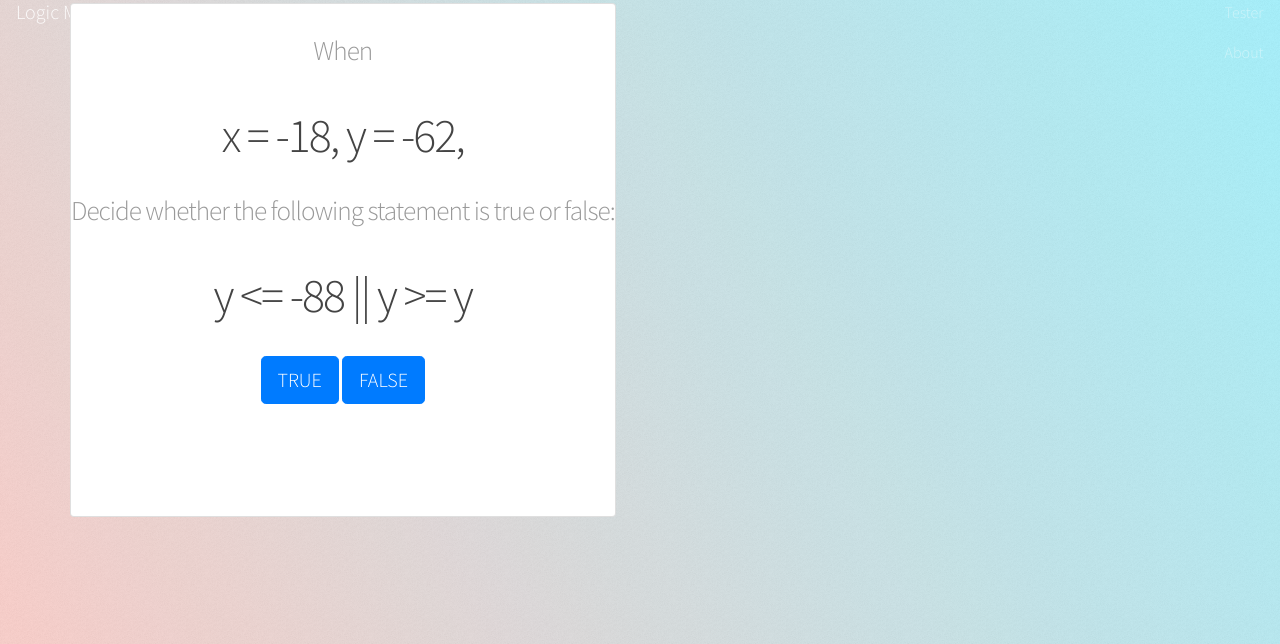
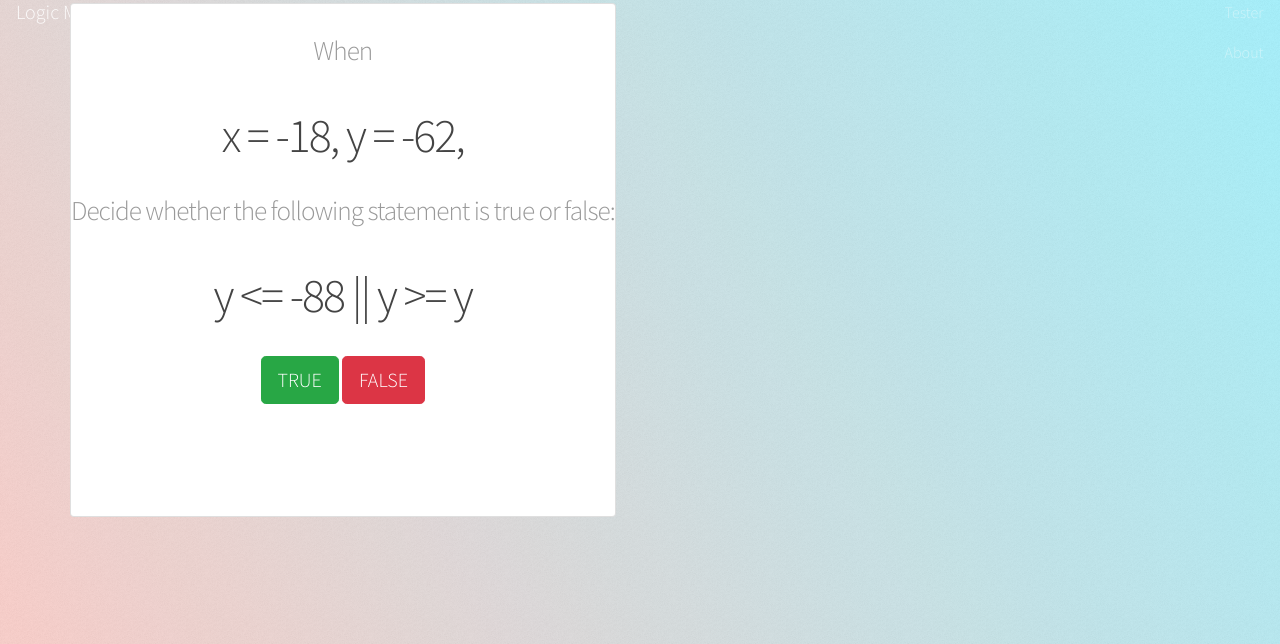
Before and after one commit to sandspider2234/Logic_Trainer, a Flask app: page / in a window 1280 px wide. Shown: the part 56-700 px from the top of the page. Run offline with Flask 2, Linux system fonts and the light colour scheme; some libraries are stand-ins or nearby versions.

Commit message:
Fixed small spelling mistake, changed Flask import, and changed home button colors.

```diff
--- a/routes.py
+++ b/routes.py
@@ -1,9 +1,9 @@
 import random
 from BinTree import BinTree
-from flask import Flask, render_template, flash, redirect
+import flask
 from forms import StatementForm
 
-app = Flask(__name__)
+app = flask.Flask(__name__)
 app.config.from_object('config')
 
 
@@ -27,7 +27,7 @@ def home():
     statement_str = generate_statement_string()
     tree = BinTree.build_tree(statement_str)
     statement_result = BinTree.solve_tree(tree, x, y)
-    return render_template('home.html', x_value=str(x), y_value=str(y), statement=statement_str, result=str(statement_result))
+    return flask.render_template('home.html', x_value=str(x), y_value=str(y), statement=statement_str, result=str(statement_result))
 
 
 @app.route('/tester', methods=['GET', 'POST'])
@@ -38,17 +38,17 @@ def tester():
             solution = BinTree.solve_tree(BinTree.build_tree(form.statement.data), 0, 0)
             if type(solution) is not bool:
                 raise ValueError
-            flash('Given statement is {0}, solution is {1}'.format(form.statement.data, str(solution)))
-            redirect('/tester')
+            flask.flash('Given statement is {0}, solution is {1}'.format(form.statement.data, str(solution)))
+            flask.redirect('/tester')
         except ValueError:
-            flash('Not valid statement!')
-            redirect('/tester')
-    return render_template('tester.html', form=form)
+            flask.flash('Invalid statement!')
+            flask.redirect('/tester')
+    return flask.render_template('tester.html', form=form)
 
 
 @app.route('/about')
 def about():
-    return render_template('about.html')
+    return flask.render_template('about.html')
 
 
 if __name__ == '__main__':
--- a/templates/home.html
+++ b/templates/home.html
@@ -26,8 +26,8 @@
 		<br>
 		<div style="text-align: center">
 			<div style="display: inline-block">
-				<button type="button" id="True" class="btn btn-primary btn-lg" onclick="getAnswer('True')" autocomplete="off">TRUE</button>
-				<button type="button" id="False" class="btn btn-primary btn-lg" onclick="getAnswer('False')" autocomplete="off">FALSE</button>
+				<button type="button" id="True" class="btn btn-success btn-lg" onclick="getAnswer('True')" autocomplete="off">TRUE</button>
+				<button type="button" id="False" class="btn btn-danger btn-lg" onclick="getAnswer('False')" autocomplete="off">FALSE</button>
 			</div>
 		</div>
 		<h2 id="answer"></h2>
```
